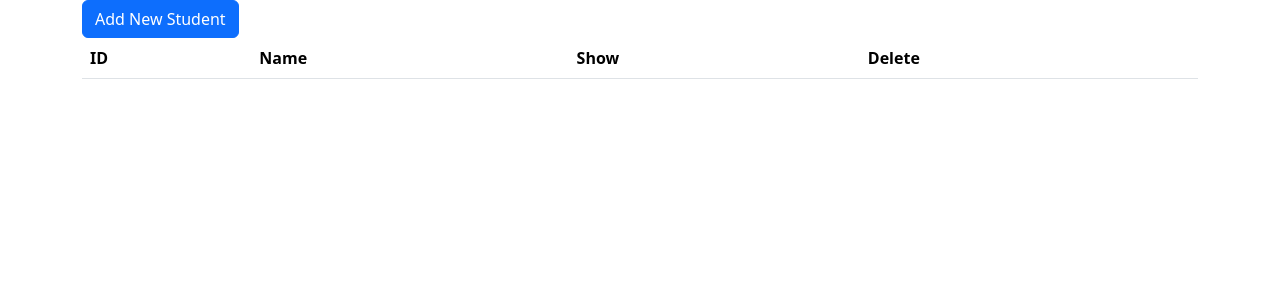
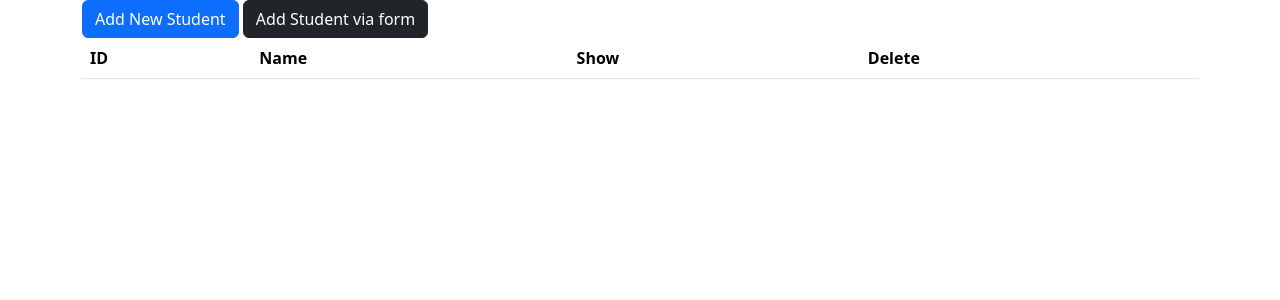
Before and after one commit to NohaAShehab/st24-mans2-django, a Django app: page /students/ in a window 1280 px wide. Shown: the part 56-356 px from the top of the page. Run offline with Django 5.2, Linux system fonts and the light colour scheme; data that the repository does not hold is empty.

Commit message:
using simple django forms

```diff
--- /dev/null
+++ b/day03notes.txt
@@ -0,0 +1,2 @@
+# use django forms
+https://docs.djangoproject.com/en/5.1/topics/forms/#forms-in-django
--- a/mysite/students/templates/students/db/index.html
+++ b/mysite/students/templates/students/db/index.html
@@ -3,6 +3,9 @@
 
 {% block main  %}
 <a href="{% url 'students.db.create' %}" class="btn btn-primary">Add New Student</a>
+<a href="{% url 'students.form.create' %}" class="btn btn-dark">Add  Student via form </a>
+
+
   <table class="table table-striped">
     <thead>
     <tr>
--- a/mysite/students/urls.py
+++ b/mysite/students/urls.py
@@ -3,7 +3,8 @@ from django.urls import path
 from django.views.generic import edit
 
 from students.views import (hello, landing, get_students, student_details,
-        land_with_temp,  index, show, students_from_db, show_from_db, delete_from_db, create)
+        land_with_temp,  index, show, students_from_db, show_from_db, delete_from_db,
+                            create, create_via_form)
 
 urlpatterns = [
     # path(url , viewfunc, url_name)
@@ -18,4 +19,5 @@ urlpatterns = [
     path('db/<int:id>', show_from_db, name='students.db.show'),
     path('delete/<int:id>', delete_from_db, name='students.db.delete'),
     path("students/create", create , name='students.db.create' ),
+    path("students/form/create", create_via_form, name='students.form.create'),
 ]
--- a/mysite/students/views.py
+++ b/mysite/students/views.py
@@ -1,6 +1,7 @@
 from django.shortcuts import render, get_object_or_404, redirect, reverse
 from django.http import HttpResponse
 from students.models import Student
+from students.forms import  StudentForm
 # Create your views here.
 
 
@@ -147,3 +148,31 @@ def create(request):
 
         # return  HttpResponse("Data received")
     return  render(request, "students/db/create.html")
+
+
+
+
+#### django forms
+
+
+def create_via_form(request):
+    form = StudentForm()  # using django form class
+    if request.method == "POST":
+        # fill form with request data --> then form will validate the request ??
+        form = StudentForm(request.POST)
+        if form.is_valid():
+            print(request.POST)
+            student = Student()
+            student.name = request.POST["name"]
+            student.email = request.POST["email"]
+            student.grade = request.POST["grade"]
+            student.image = request.POST["image"]
+            student.track = request.POST["track"]
+            student.save()  # object contains id from db live
+            # url = reverse("students.db.index")
+            # return redirect(url)
+            url = reverse("students.db.show",args=[student.id])
+            return redirect(url)
+
+
+    return render(request, "students/db/create_form.html", {"form":form})
```
Also changed, not shown: mysite/students/forms.py (added, +14 -0 lines), mysite/students/static/students/js/script.js (added, +35 -0 lines), mysite/students/templates/students/db/create_form.html (added, +12 -0 lines).
